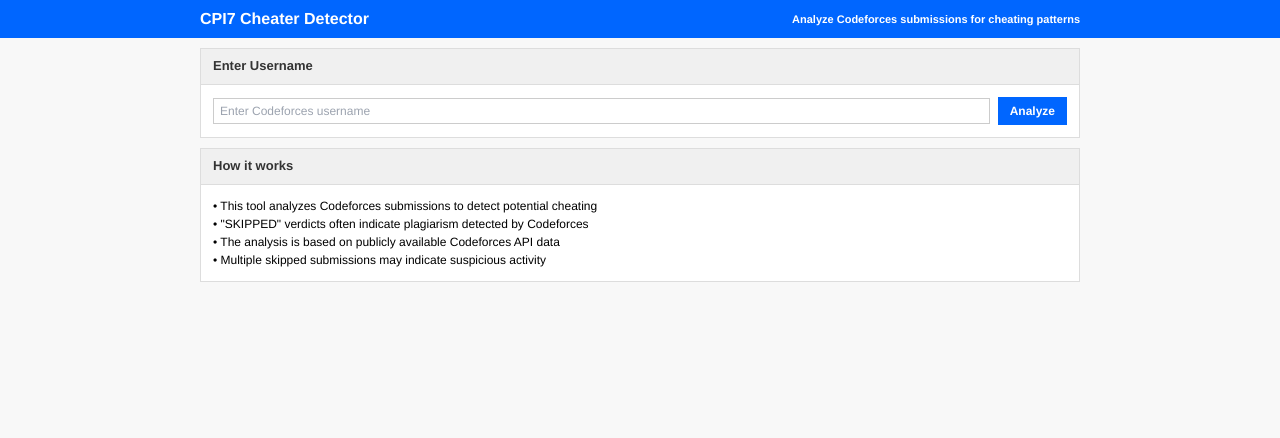
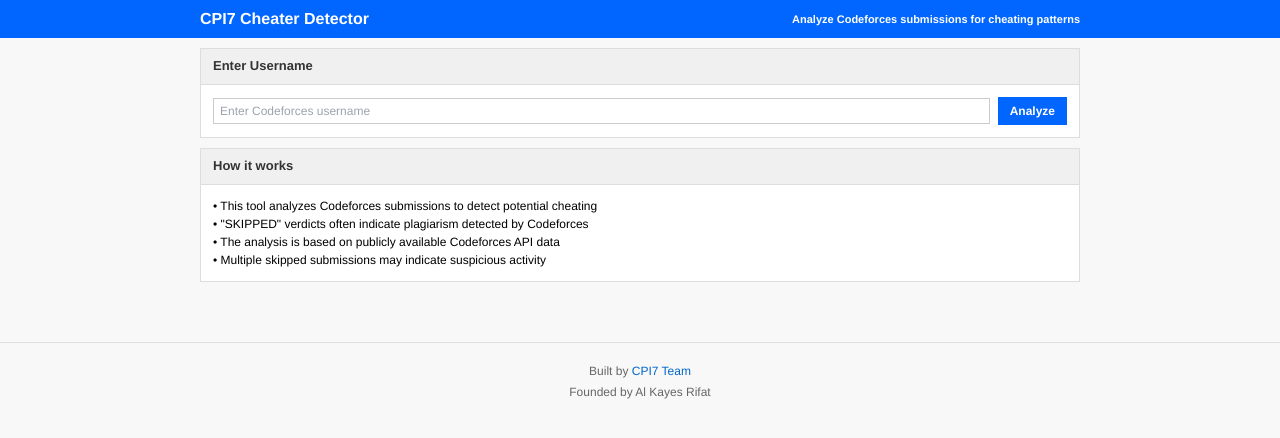
Before and after one commit to hailwofi34s/skip-judge-seeker, a React (Vite) app: page / in a window 1280 px wide. Shown: the top 438 px of the page. Built offline with nearby package versions, Linux system fonts and the light colour scheme.

Commit message:
feat: Add footer with team and founder info
Adds a footer to the website with information about the CPI7 team and the founder, including a link to the website.

```diff
--- a/src/pages/Index.tsx
+++ b/src/pages/Index.tsx
@@ -1,4 +1,3 @@
-
 import React, { useState } from 'react';
 import { useToast } from '@/hooks/use-toast';
 
@@ -379,6 +378,33 @@ const Index = () => {
           </div>
         </div>
       </div>
+
+      {/* Footer */}
+      <div style={{
+        marginTop: '40px',
+        padding: '20px 0',
+        borderTop: '1px solid #e0e0e0',
+        background: '#f8f8f8',
+        fontSize: '12px',
+        color: '#666'
+      }}>
+        <div style={{ maxWidth: '900px', margin: '0 auto', padding: '0 10px', textAlign: 'center' }}>
+          <div>
+            Built by{' '}
+            <a
+              href="https://cpi7.vercel.app/"
+              target="_blank"
+              rel="noopener noreferrer"
+              style={{ color: '#0066cc', textDecoration: 'none' }}
+            >
+              CPI7 Team
+            </a>
+          </div>
+          <div style={{ marginTop: '5px' }}>
+            Founded by Al Kayes Rifat
+          </div>
+        </div>
+      </div>
     </div>
   );
 };
```
